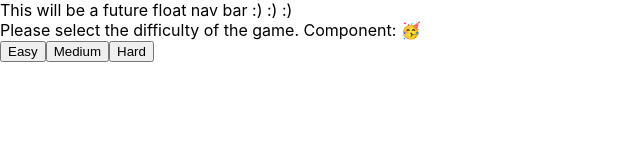
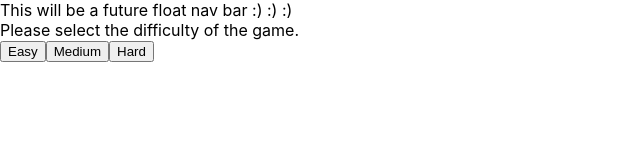
Before and after one commit to YuanYao-Ada/Project2-test, a React (Create React App) app in the folder project2/: page /Game in a window 1280 px wide. Shown: the top 160 px of the page, without its empty margins (0-640 px from the left). Built offline with nearby package versions, Linux system fonts and the light colour scheme.

Commit message:
Revert "Add Emoji and style in DifficultySelector.jsx file"

```diff
--- a/project2/src/features/difficultyHandler/DifficultySelector.jsx
+++ b/project2/src/features/difficultyHandler/DifficultySelector.jsx
@@ -1,32 +1,20 @@
-import React, { Component } from 'react';
+import React from 'react';
 import { Link } from 'react-router-dom';
-import '../../App.css'
 
 export default function DifficultySelector() {
-  const Emoji = props => (
-    <span
-      className="emoji"
-      role="img"
-      aria-label={props.label ? props.label : ""}
-      aria-hidden={props.label ? "false" : "true"}
-    >
-      {props.symbol}
-    </span>
-  )
   return (
-    <div className='difficultySelector'>
     <div>
-            <div className='game-instruction'>
+          <div>
+          <div>
             Please select the difficulty of the game.
-              Component: <Emoji label="happy" symbol="🥳"/>
           </div>
           <Link to="/Game/easy">
-              <button class="gradient-button" value="Game/easy">Easy</button>
+            <button value="Game/easy">Easy</button>
           </Link>
-            <Link class="gradient-button" to="/Game/medium">
+          <Link to="/Game/medium">
             <button value="Game/medium">Medium</button>
           </Link>
-            <Link class="gradient-button" to="/Game/hard">
+          <Link to="/Game/hard">
             <button value="Game/hard">Hard</button>
           </Link>
         </div>
```
Lines whose indentation alone changed are shown as unchanged.
